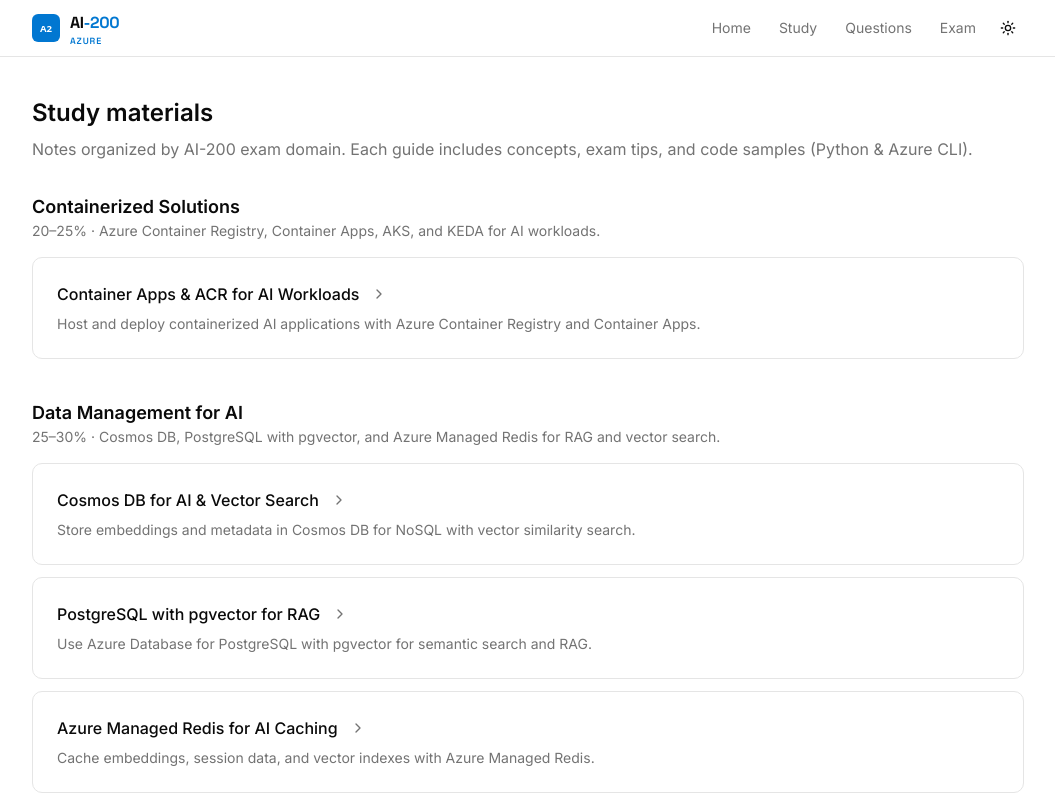
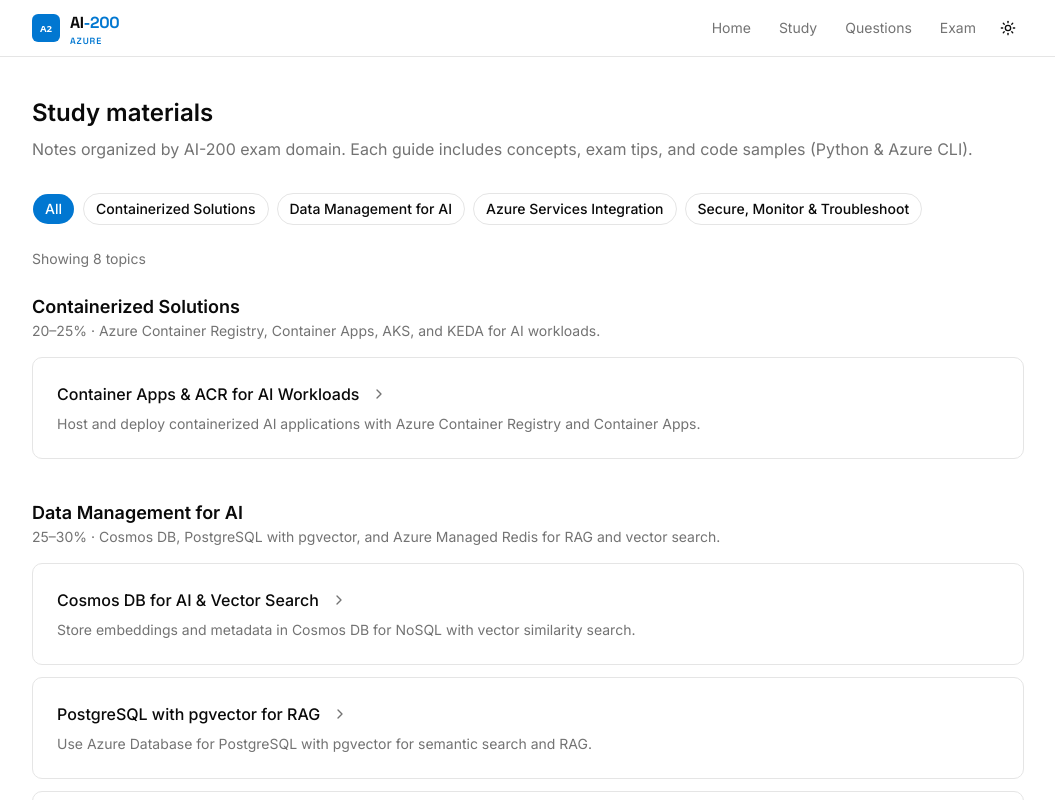
Before and after one commit to Suralmk/learn-AI-200, a Next.js app: page /study in a window 1280 px wide. Shown: the top 800 px of the page, without its empty margins (112-1167 px from the left). Built offline with nearby package versions, Linux system fonts and the light colour scheme.

Commit message:
feat: add filters on study page

```diff
--- a/app/questions/questions-client.tsx
+++ b/app/questions/questions-client.tsx
@@ -2,7 +2,7 @@
 
 import { useMemo, useState } from "react";
 import { QuestionCard } from "@/components/question-card";
-import { QuestionFilter } from "@/components/exam-session";
+import { DomainFilter } from "@/components/domain-filter";
 import type { Question } from "@/lib/questions";
 import type { DomainId } from "@/lib/domains";
 import { DOMAINS } from "@/lib/domains";
@@ -30,7 +30,7 @@
       </div>
 
       <div className="mb-6">
-        <QuestionFilter
+        <DomainFilter
           domains={DOMAINS.map((d) => d.id)}
           selected={filter}
           onChange={setFilter}
--- a/app/study/page.tsx
+++ b/app/study/page.tsx
@@ -1,63 +1,7 @@
-import Link from "next/link";
-import { ChevronRight } from "lucide-react";
-import { Card, CardContent, CardHeader, CardTitle } from "@/components/ui/card";
-import { DOMAINS } from "@/lib/domains";
-import { getStudyTopics, getStudyTopicsByDomain } from "@/lib/content";
+import { getStudyTopics } from "@/lib/content";
+import StudyClient from "./study-client";
 
 export default function StudyPage() {
   const topics = getStudyTopics();
-
-  return (
-    <div className="mx-auto max-w-5xl px-4 py-10">
-      <div className="mb-8">
-        <h1 className="mb-2 text-2xl font-semibold">Study materials</h1>
-        <p className="text-muted-foreground">
-          Notes organized by AI-200 exam domain. Each guide includes concepts,
-          exam tips, and code samples (Python &amp; Azure CLI).
-        </p>
-      </div>
-
-      {DOMAINS.map((domain) => {
-        const domainTopics = getStudyTopicsByDomain(domain.id);
-        if (domainTopics.length === 0) return null;
-
-        return (
-          <section key={domain.id} className="mb-10">
-            <div className="mb-4">
-              <h2 className="text-lg font-semibold">{domain.title}</h2>
-              <p className="text-sm text-muted-foreground">
-                {domain.weight} · {domain.description}
-              </p>
-            </div>
-            <div className="grid gap-3">
-              {domainTopics.map((topic) => (
-                <Link key={topic.slug} href={`/study/${topic.slug}`}>
-                  <Card className="transition-colors hover:border-primary/50">
-                    <CardHeader className="!flex flex-col gap-2">
-                      <div className="flex items-center justify-between gap-3">
-                        <CardTitle className="text-base">{topic.title}</CardTitle>
-                        <ChevronRight className="size-4 shrink-0 text-muted-foreground" />
-                      </div>
-                      <p className="text-sm text-muted-foreground">
-                        {topic.description}
-                      </p>
-                    </CardHeader>
-                  </Card>
-                </Link>
-              ))}
-            </div>
-          </section>
-        );
-      })}
-
-      {topics.length === 0 && (
-        <Card>
-          <CardContent className="py-8 text-center text-muted-foreground">
-            No study materials yet. Add markdown files to{" "}
-            <code className="text-sm">content/study/</code>.
-          </CardContent>
-        </Card>
-      )}
-    </div>
-  );
+  return <StudyClient topics={topics} />;
 }
--- /dev/null
+++ b/app/study/study-client.tsx
@@ -0,0 +1,95 @@
+"use client";
+
+import Link from "next/link";
+import { useMemo, useState } from "react";
+import { ChevronRight } from "lucide-react";
+import { DomainFilter } from "@/components/domain-filter";
+import { Card, CardContent, CardHeader, CardTitle } from "@/components/ui/card";
+import type { StudyTopic } from "@/lib/content";
+import type { DomainId } from "@/lib/domains";
+import { DOMAINS } from "@/lib/domains";
+
+function TopicCard({ topic }: { topic: StudyTopic }) {
+  return (
+    <Link href={`/study/${topic.slug}`}>
+      <Card className="transition-colors hover:border-primary/50">
+        <CardHeader className="!flex flex-col gap-2">
+          <div className="flex items-center justify-between gap-3">
+            <CardTitle className="text-base">{topic.title}</CardTitle>
+            <ChevronRight className="size-4 shrink-0 text-muted-foreground" />
+          </div>
+          <p className="text-sm text-muted-foreground">{topic.description}</p>
+        </CardHeader>
+      </Card>
+    </Link>
+  );
+}
+
+export default function StudyClient({ topics }: { topics: StudyTopic[] }) {
+  const [filter, setFilter] = useState<DomainId | "all">("all");
+
+  const filtered = useMemo(() => {
+    if (filter === "all") return topics;
+    return topics.filter((t) => t.domain === filter);
+  }, [topics, filter]);
+
+  const visibleDomains = useMemo(() => {
+    if (filter === "all") return DOMAINS;
+    return DOMAINS.filter((d) => d.id === filter);
+  }, [filter]);
+
+  return (
+    <div className="mx-auto max-w-5xl px-4 py-10">
+      <div className="mb-8">
+        <h1 className="mb-2 text-2xl font-semibold">Study materials</h1>
+        <p className="text-muted-foreground">
+          Notes organized by AI-200 exam domain. Each guide includes concepts,
+          exam tips, and code samples (Python &amp; Azure CLI).
+        </p>
+      </div>
+
+      <div className="mb-6">
+        <DomainFilter
+          domains={DOMAINS.map((d) => d.id)}
+          selected={filter}
+          onChange={setFilter}
+        />
+      </div>
+
+      <p className="mb-6 text-sm text-muted-foreground">
+        Showing {filtered.length} topic{filtered.length !== 1 && "s"}
+      </p>
+
+      {filtered.length === 0 ? (
+        <Card>
+          <CardContent className="py-8 text-center text-muted-foreground">
+            No study materials for this domain yet.
+          </CardContent>
+        </Card>
+      ) : (
+        visibleDomains.map((domain) => {
+          const domainTopics = filtered.filter((t) => t.domain === domain.id);
+          if (domainTopics.length === 0) return null;
+
+          return (
+            <section key={domain.id} className="mb-10 last:mb-0">
+              {filter === "all" && (
+                <div className="mb-4">
+                  <h2 className="text-lg font-semibold">{domain.title}</h2>
+                  <p className="text-sm text-muted-foreground">
+                    {domain.weight} · {domain.description}
+                  </p>
+                </div>
+              )}
+              <div className="grid gap-3">
+                {domainTopics.map((topic) => (
+                  <TopicCard key={topic.slug} topic={topic} />
+                ))}
+              </div>
+            </section>
+          );
+        })
+      )}
+    </div>
+  );
+}
--- /dev/null
+++ b/components/domain-filter.tsx
@@ -0,0 +1,40 @@
+"use client";
+
+import type { DomainId } from "@/lib/domains";
+import { DOMAINS } from "@/lib/domains";
+import { Button } from "@/components/ui/button";
+
+export function DomainFilter({
+  domains,
+  selected,
+  onChange,
+}: {
+  domains: DomainId[];
+  selected: DomainId | "all";
+  onChange: (domain: DomainId | "all") => void;
+}) {
+  return (
+    <div className="flex flex-wrap gap-2">
+      <Button
+        variant={selected === "all" ? "default" : "outline"}
+        size="sm"
+        onClick={() => onChange("all")}
+      >
+        All
+      </Button>
+      {domains.map((id) => {
+        const domain = DOMAINS.find((d) => d.id === id)!;
+        return (
+          <Button
+            key={id}
+            variant={selected === id ? "default" : "outline"}
+            size="sm"
+            onClick={() => onChange(id)}
+          >
+            {domain.title}
+          </Button>
+        );
+      })}
+    </div>
+  );
+}
--- a/components/exam-session.tsx
+++ b/components/exam-session.tsx
@@ -170,38 +170,3 @@
     </div>
   );
 }
-
-export function QuestionFilter({
-  domains,
-  selected,
-  onChange,
-}: {
-  domains: DomainId[];
-  selected: DomainId | "all";
-  onChange: (domain: DomainId | "all") => void;
-}) {
-  return (
-    <div className="flex flex-wrap gap-2">
-      <Button
-        variant={selected === "all" ? "default" : "outline"}
-        size="sm"
-        onClick={() => onChange("all")}
-      >
-        All
-      </Button>
-      {domains.map((id) => {
-        const domain = DOMAINS.find((d) => d.id === id)!;
-        return (
-          <Button
-            key={id}
-            variant={selected === id ? "default" : "outline"}
-            size="sm"
-            onClick={() => onChange(id)}
-          >
-            {domain.title}
-          </Button>
-        );
-      })}
-    </div>
-  );
-}
```
